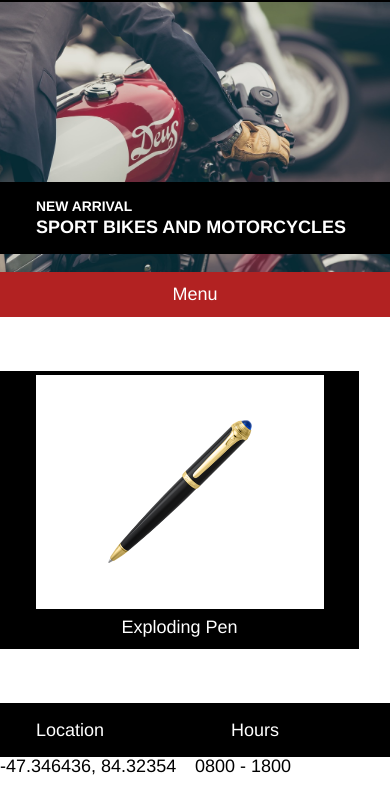
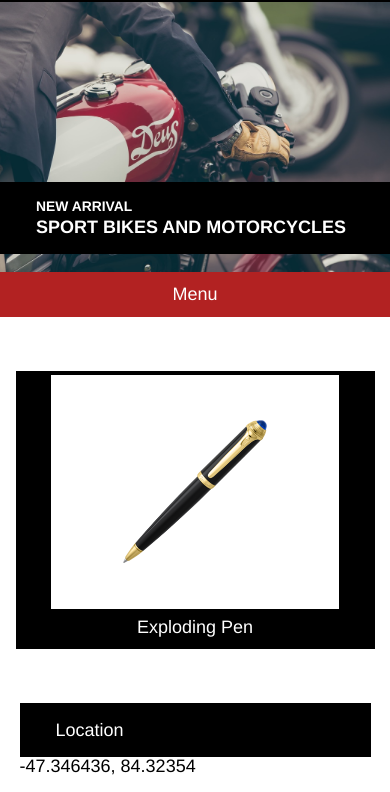
Before and after one commit to racheleeva/secretagentsupply, a plain HTML site: page index.html in a window 390 px wide. Shown: the part 52-844 px from the top of the page. Drawn offline with Linux system fonts and the light colour scheme.

Commit message:
Fix Phone size stacking.

```diff
--- a/resources/css/style.css
+++ b/resources/css/style.css
@@ -201,6 +201,78 @@ footer {
     width: 90%;
   }
 
+.product-grid {
+  display: flex;
+  justify-content: center;
+  align-items: center;
+  flex-wrap: wrap;
+  /*From Elise: moved the pen to the center*/
+}
+
+.products, .location {
+  flex-wrap: wrap;
+  /*From Elise: forced Loc/Hours to stack*/
+  display: flex;
+  justify-content: center;
+  align-items: center;
+  flex-wrap: wrap;
+}
+
+  .watch.product {
+    display: none;
+  }
+
+  .info {
+    width: 90%;
+    margin-bottom: 0.5rem auto;
+    display: block;
+  }
+
+  footer {
+    text-align: center;
+  }
+}
+
+
+/*From Elise
+@media only screen and (max-width: 470px) {
+
+  .product-grid {
+  display: flex;
+  justify-content: center;
+  align-items: center;
+  flex-wrap: wrap;
+}
+
+  .products,
+  .location {
+    flex-wrap: wrap;
+  }
+
+  .main-banner {
+    height: 15rem;
+  }
+
+  .main-banner .callout {
+    background-color: black;
+    padding: 1rem 2rem;
+    width: 100%;
+    top: 10rem;
+    position: relative;
+  }
+
+  h2 {
+    font-size: .77rem;
+  }
+
+  h1 {
+    font-size: 1rem;
+  }
+
+ .product-grid .product {
+    width: 90%;
+  }
+
   .watch.product {
     display: none;
   }
@@ -216,3 +288,5 @@ footer {
 
 
 }
+
+*/
```
